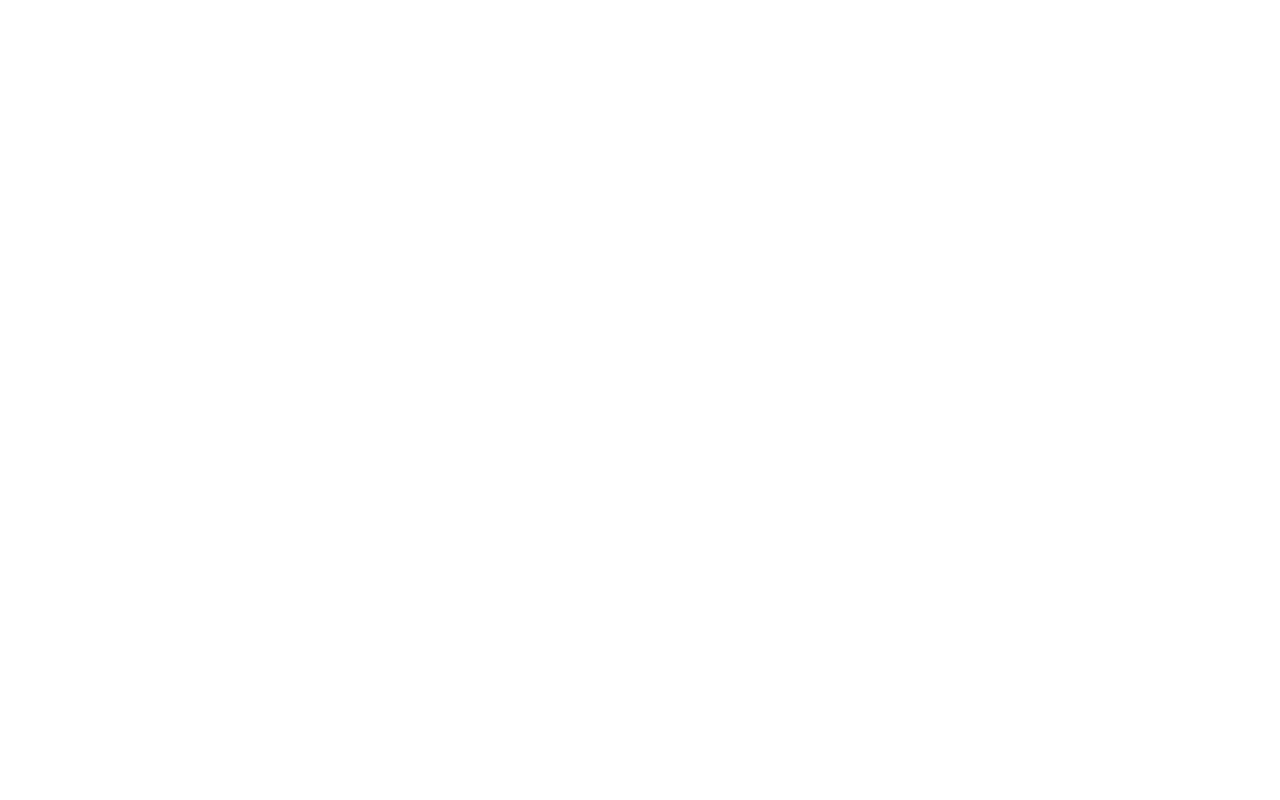
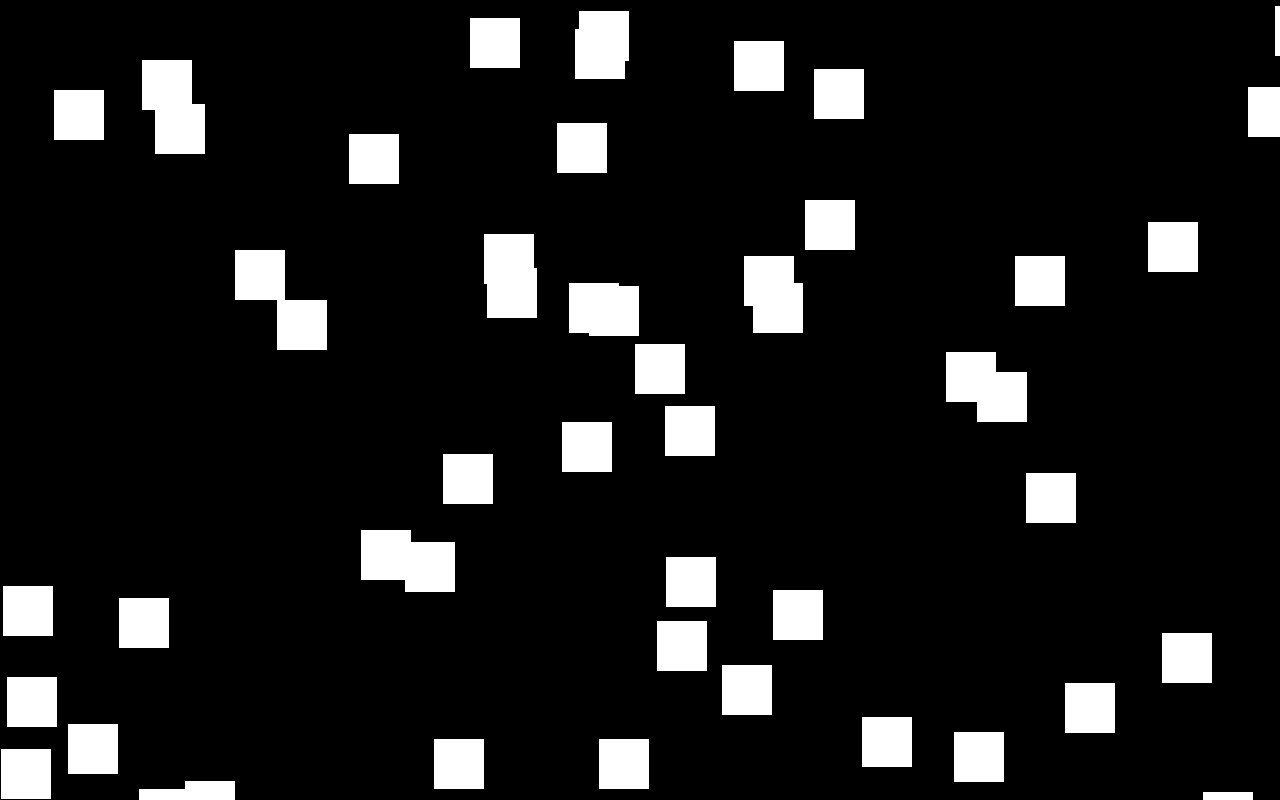
Before and after one commit to ben-van-camp/flow_fields, a plain HTML site: page index.html in a window 1280 px wide. Drawn offline with Linux system fonts and the light colour scheme.

Commit message:
simple particle system

```diff
--- a/index.html
+++ b/index.html
@@ -4,10 +4,11 @@
     <meta charset="UTF-8">
     <meta name="viewport" content="width=device-width, initial-scale=1.0">
     <meta http-equiv="X-UA-Compatible" content="ie=edge">
-    <title>HTML 5 Boilerplate</title>
+    <title>Flow Fields</title>
     <link rel="stylesheet" href="style.css">
   </head>
   <body>
+    <canvas id="canvas1"></canvas>
     <script src="script.js"></script>
   </body>
 </html>
--- a/script.js
+++ b/script.js
@@ -0,0 +1,46 @@
+const canvas = document.getElementById('canvas1');
+const ctx = canvas.getContext('2d');
+canvas.width = window.innerWidth;
+canvas.height = window.innerHeight;
+
+// Global canvas settings
+ctx.fillStyle = 'white';
+ctx.strokeStyle = 'white';
+ctx.lineWidth = 1;
+
+class Particle {
+    constructor(effect){
+        this.effect = effect;
+        this.x = Math.floor(Math.random() * this.effect.width);
+        this.y = Math.floor(Math.random() * this.effect.height);
+    }
+    draw(context){
+        context.fillRect(this.x, this.y, 50, 50);
+    }
+}
+
+class Effect {
+    constructor(width, height){
+        this.width = width;
+        this.height = height;
+        this.particles = [];
+        this.numberOfParticles = 50;
+    }
+    init(){
+        // create particles
+        for (let i = 0; i < this.numberOfParticles; i++){
+            this.particles.push(new Particle(this));
+        }
+    }
+    render(context){
+        this.particles.forEach(particle => {
+            particle.draw(context);
+        }
+        )
+    }
+}
+
+const effect = new Effect(canvas.width, canvas.height);
+effect.init();
+effect.render(ctx);
+console.log(effect);
--- a/style.css
+++ b/style.css
@@ -0,0 +1,10 @@
+*{
+    margin: 0;
+    padding: 0;
+    box-sizing: border-box;
+}
+
+canvas{
+    background: black;
+    position: absolute;
+}
```
